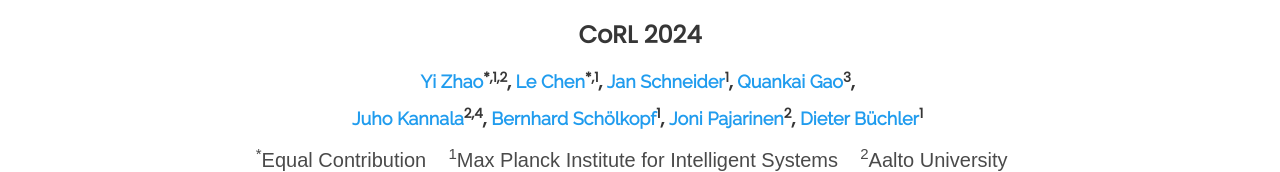
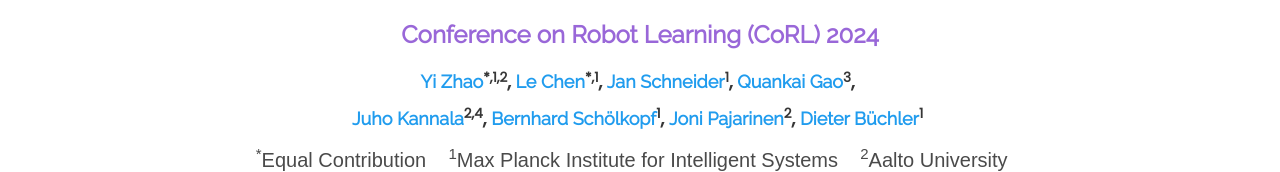
Before and after one commit to rp1m/rp1m.github.io, a plain HTML site: page index.html in a window 1280 px wide. Shown: the part 615-787 px from the top of the page. Drawn offline with nearby package versions, Linux system fonts and the light colour scheme; some icons are missing; a web font is replaced by a local one.

Commit message:
Update index.html

```diff
--- a/index.html
+++ b/index.html
@@ -143,7 +143,8 @@
                                     with Bi-Manual Dexterous Robot Hands
                                 </strong>
                             </h2>
-                            <h2 class="subtitle is-4">CoRL 2024</h2>
+                            <h2 class="subtitle is-4">
+                                <a href="https://www.corl.org/home" style="color: rgba(118, 50, 202, 0.742);">Conference on Robot Learning (CoRL) 2024</a></h2>
                             <div class="is-size-6 publication-authors">
                                 <h5>
                                 <span class="author-block">
```
